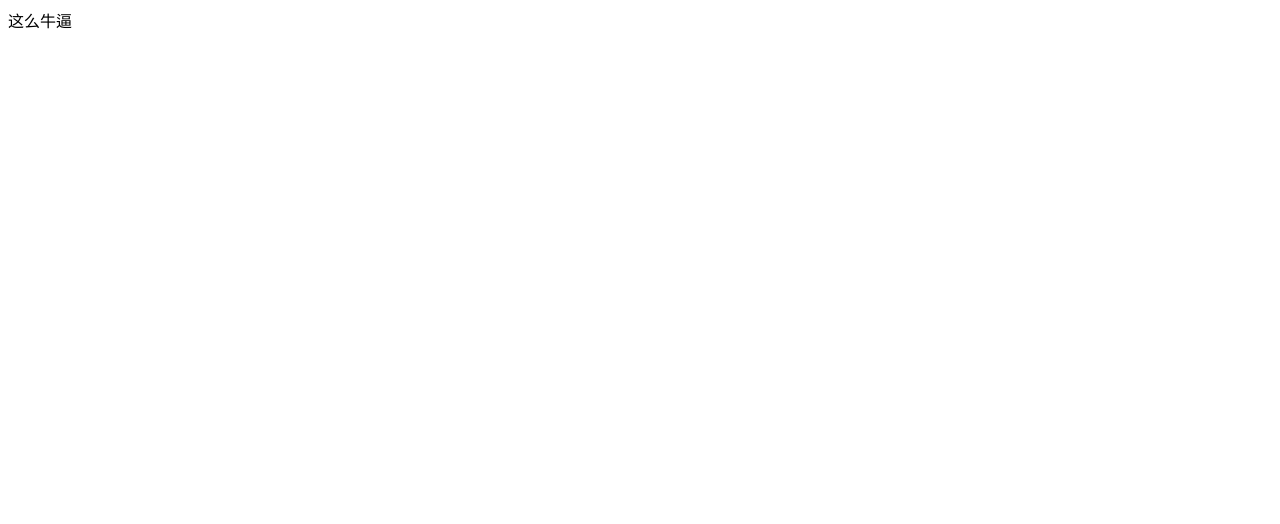
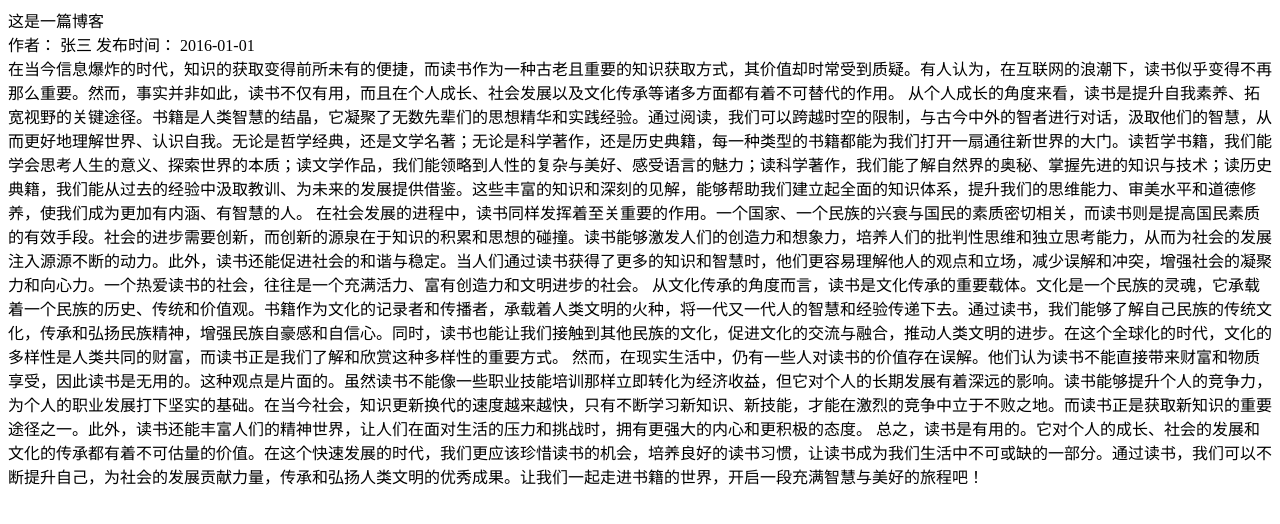
Before and after one commit to fanfanfanlei/blog20170319, a plain HTML site: page index.html in a window 1280 px wide. Drawn offline with Linux system fonts and the light colour scheme.

Commit message:
Update index.html

```diff
--- a/index.html
+++ b/index.html
@@ -3,9 +3,19 @@
 <head>
     <meta charset="utf-8"/>
     <meta name="apple-mobile-web-app-status-bar-style" content="black" />
-    <title></title>
+    <title>个人空间</title>
 </head>
 <body class="homePage" id="homePage">
-	这么牛逼
+	<div class="title">这是一篇博客</div>
+    <div>
+        <span>作者： 张三<span>
+        <span>发布时间： 2016-01-01</span>
+    </div>
+    <div class="content">在当今信息爆炸的时代，知识的获取变得前所未有的便捷，而读书作为一种古老且重要的知识获取方式，其价值却时常受到质疑。有人认为，在互联网的浪潮下，读书似乎变得不再那么重要。然而，事实并非如此，读书不仅有用，而且在个人成长、社会发展以及文化传承等诸多方面都有着不可替代的作用。
+        从个人成长的角度来看，读书是提升自我素养、拓宽视野的关键途径。书籍是人类智慧的结晶，它凝聚了无数先辈们的思想精华和实践经验。通过阅读，我们可以跨越时空的限制，与古今中外的智者进行对话，汲取他们的智慧，从而更好地理解世界、认识自我。无论是哲学经典，还是文学名著；无论是科学著作，还是历史典籍，每一种类型的书籍都能为我们打开一扇通往新世界的大门。读哲学书籍，我们能学会思考人生的意义、探索世界的本质；读文学作品，我们能领略到人性的复杂与美好、感受语言的魅力；读科学著作，我们能了解自然界的奥秘、掌握先进的知识与技术；读历史典籍，我们能从过去的经验中汲取教训、为未来的发展提供借鉴。这些丰富的知识和深刻的见解，能够帮助我们建立起全面的知识体系，提升我们的思维能力、审美水平和道德修养，使我们成为更加有内涵、有智慧的人。
+        在社会发展的进程中，读书同样发挥着至关重要的作用。一个国家、一个民族的兴衰与国民的素质密切相关，而读书则是提高国民素质的有效手段。社会的进步需要创新，而创新的源泉在于知识的积累和思想的碰撞。读书能够激发人们的创造力和想象力，培养人们的批判性思维和独立思考能力，从而为社会的发展注入源源不断的动力。此外，读书还能促进社会的和谐与稳定。当人们通过读书获得了更多的知识和智慧时，他们更容易理解他人的观点和立场，减少误解和冲突，增强社会的凝聚力和向心力。一个热爱读书的社会，往往是一个充满活力、富有创造力和文明进步的社会。
+        从文化传承的角度而言，读书是文化传承的重要载体。文化是一个民族的灵魂，它承载着一个民族的历史、传统和价值观。书籍作为文化的记录者和传播者，承载着人类文明的火种，将一代又一代人的智慧和经验传递下去。通过读书，我们能够了解自己民族的传统文化，传承和弘扬民族精神，增强民族自豪感和自信心。同时，读书也能让我们接触到其他民族的文化，促进文化的交流与融合，推动人类文明的进步。在这个全球化的时代，文化的多样性是人类共同的财富，而读书正是我们了解和欣赏这种多样性的重要方式。
+        然而，在现实生活中，仍有一些人对读书的价值存在误解。他们认为读书不能直接带来财富和物质享受，因此读书是无用的。这种观点是片面的。虽然读书不能像一些职业技能培训那样立即转化为经济收益，但它对个人的长期发展有着深远的影响。读书能够提升个人的竞争力，为个人的职业发展打下坚实的基础。在当今社会，知识更新换代的速度越来越快，只有不断学习新知识、新技能，才能在激烈的竞争中立于不败之地。而读书正是获取新知识的重要途径之一。此外，读书还能丰富人们的精神世界，让人们在面对生活的压力和挑战时，拥有更强大的内心和更积极的态度。
+        总之，读书是有用的。它对个人的成长、社会的发展和文化的传承都有着不可估量的价值。在这个快速发展的时代，我们更应该珍惜读书的机会，培养良好的读书习惯，让读书成为我们生活中不可或缺的一部分。通过读书，我们可以不断提升自己，为社会的发展贡献力量，传承和弘扬人类文明的优秀成果。让我们一起走进书籍的世界，开启一段充满智慧与美好的旅程吧！</div>
 </body>
 </html>
```
